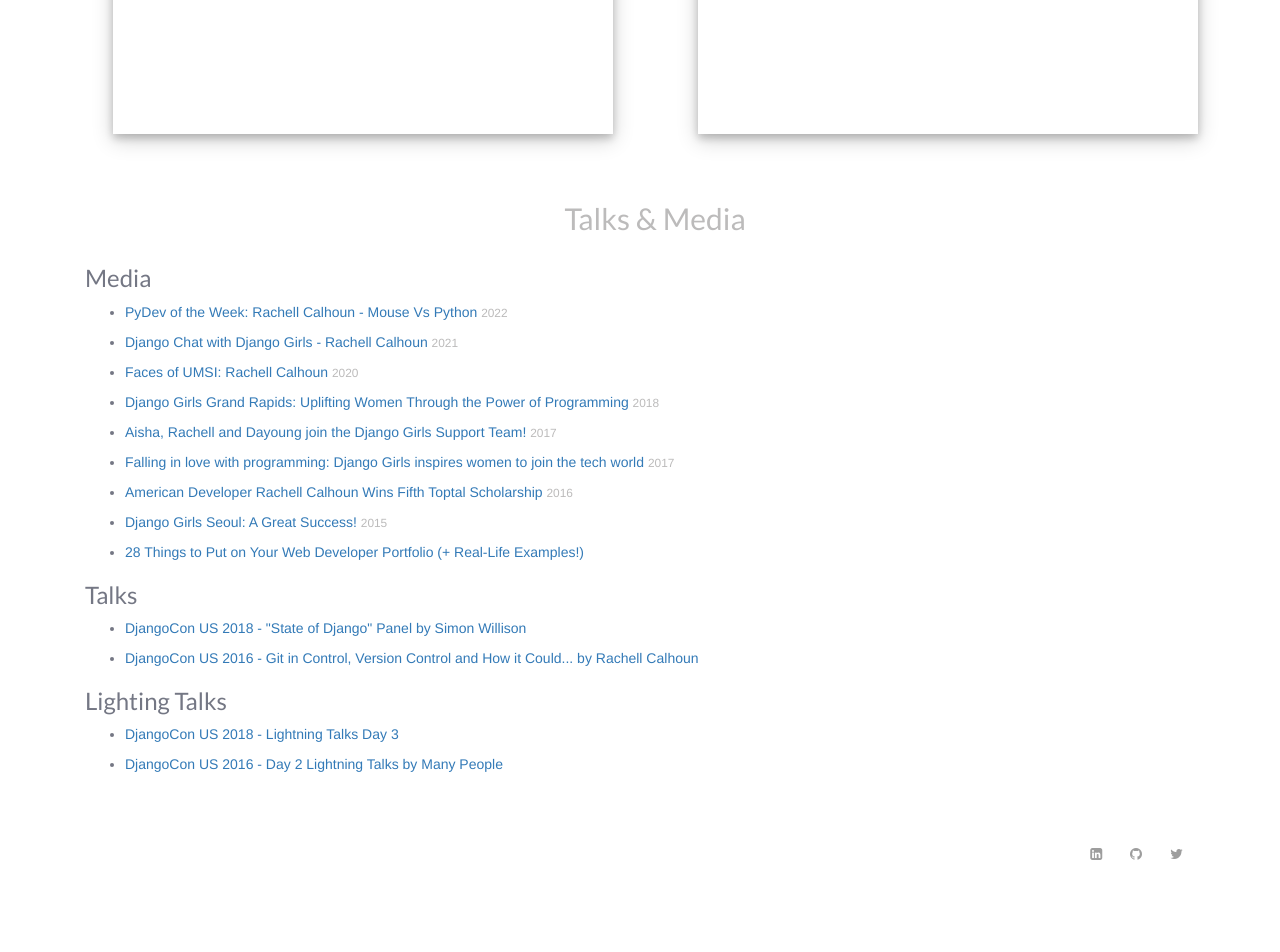
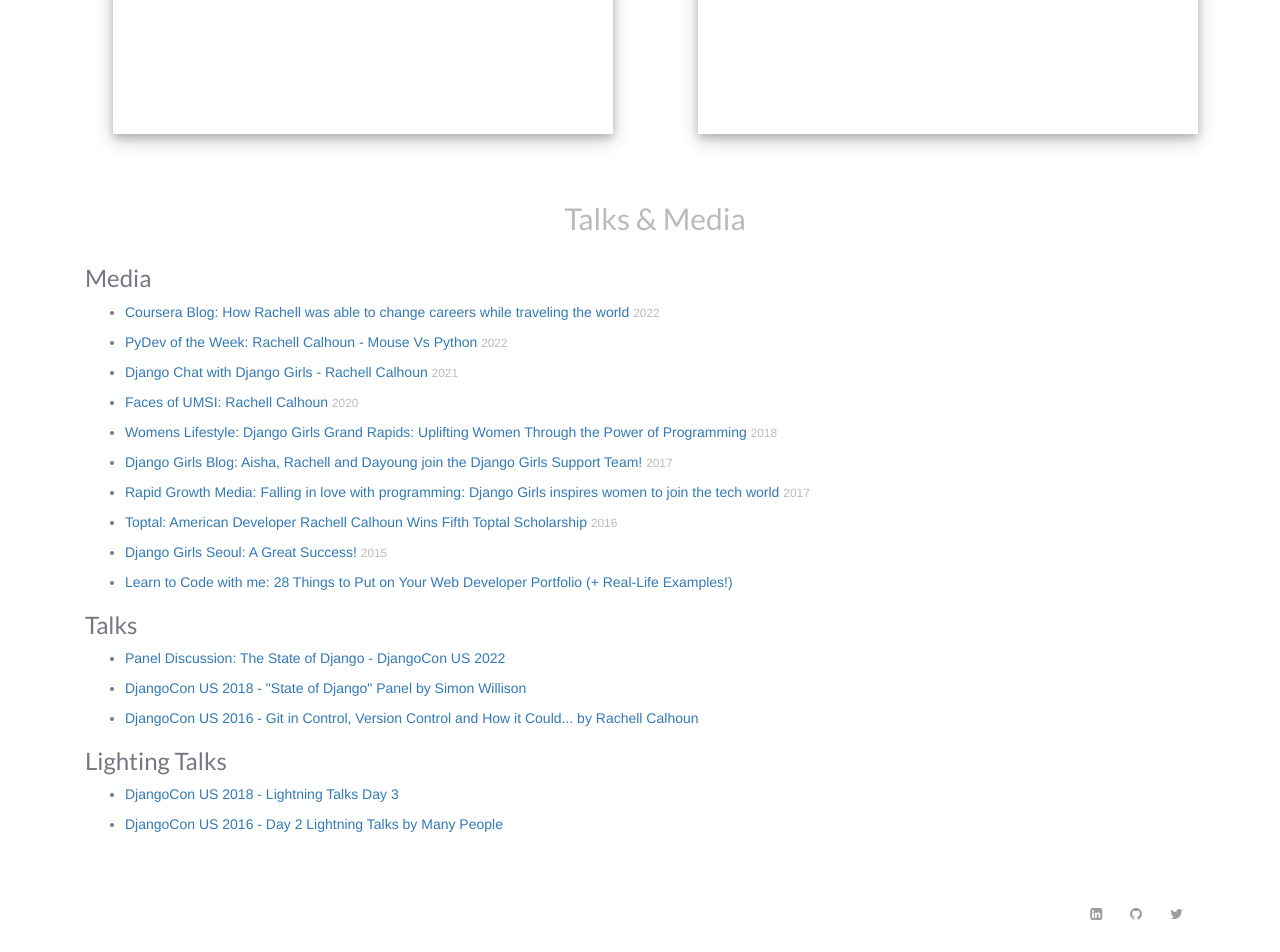
Before and after one commit to RachellCalhoun/mysite, a Django app: page / in a window 1280 px wide. Shown: the part 2100-3052 px from the top of the page. Before the commit the page ends 2960 px from the top, so only its background shows below. Run offline with Django 3.2, Linux system fonts and the light colour scheme; data comes from the database, SQL or seed files in the repository; some libraries are stand-ins or nearby versions; some web fonts are replaced.

Commit message:
add media

```diff
--- a/projects/templates/projects/home.html
+++ b/projects/templates/projects/home.html
@@ -128,6 +128,10 @@
         <h3>Media</h3>
         <ul>
         <li>
+            <p><a href="https://blog.coursera.org/how-rachell-was-able-to-change-careers-while-traveling-the-world/">Coursera Blog: How Rachell was able to change careers while traveling the world</a> <small class="text-muted "> 2022 </small></p>
+        </li>
+
+        <li>
             <p><a href="https://www.blog.pythonlibrary.org/2022/05/30/pydev-of-the-week-rachell-calhoun/">PyDev of the Week: Rachell Calhoun - Mouse Vs Python</a> <small class="text-muted "> 2022 </small></p>
         </li>
         <li>
@@ -137,27 +141,30 @@
             <p><a href="https://www.si.umich.edu/people/faces-umsi/faces-umsi-rachell-calhoun">Faces of UMSI: Rachell Calhoun</a> <small class="text-muted "> 2020 </small></p>
         </li>
         <li>
-            <p><a href="https://www.womenslifestyle.com/2018/03/08/312124/django-girls-grand-rapids-uplifting-women-through-the-power-of-programming">Django Girls Grand Rapids: Uplifting Women Through the Power of Programming</a>
+            <p><a href="https://www.womenslifestyle.com/2018/03/08/312124/django-girls-grand-rapids-uplifting-women-through-the-power-of-programming">Womens Lifestyle: Django Girls Grand Rapids: Uplifting Women Through the Power of Programming</a>
             <small class="text-muted "> 2018 </small></p>
         </li>
         <li>
-            <p><a href="https://blog.djangogirls.org/post/161441846273/aisha-rachell-and-dayoung-join-the-django-girls">Aisha, Rachell and Dayoung join the Django Girls Support Team!</a> <small class="text-muted "> 2017 </small></p>
+            <p><a href="https://blog.djangogirls.org/post/161441846273/aisha-rachell-and-dayoung-join-the-django-girls"> Django Girls Blog: Aisha, Rachell and Dayoung join the Django Girls Support Team!</a> <small class="text-muted "> 2017 </small></p>
         </li>
         <li>
-            <p><a href="https://www.rapidgrowthmedia.com/innovationnews/022417-Django-Girls.aspx">Falling in love with programming: Django Girls inspires women to join the tech world</a> <small class="text-muted "> 2017 </small></p>
+            <p><a href="https://www.rapidgrowthmedia.com/innovationnews/022417-Django-Girls.aspx">Rapid Growth Media: Falling in love with programming: Django Girls inspires women to join the tech world</a> <small class="text-muted "> 2017 </small></p>
         </li>
         <li>
-            <p><a href="https://www.toptal.com/press-center/fifth-scholarship-winner">American Developer Rachell Calhoun Wins Fifth Toptal Scholarship</a> <small class="text-muted "> 2016 </small></p>
+            <p><a href="https://www.toptal.com/press-center/fifth-scholarship-winner">Toptal: American Developer Rachell Calhoun Wins Fifth Toptal Scholarship</a> <small class="text-muted "> 2016 </small></p>
         </li>
         <li>
             <p><a href="https://pyfound.blogspot.com/2015/10/django-girls-seoul-great-success.html">Django Girls Seoul: A Great Success!</a> <small class="text-muted "> 2015 </small></p></li>
         <li>
-            <p><a href="https://learntocodewith.me/posts/portfolio-tips/">28 Things to Put on Your Web Developer Portfolio (+ Real-Life Examples!)</a></p>
+            <p><a href="https://learntocodewith.me/posts/portfolio-tips/">Learn to Code with me: 28 Things to Put on Your Web Developer Portfolio (+ Real-Life Examples!)</a></p>
         </li>
     </ul>
 
     <h3>Talks</h3>
     <ul>
+        <li>
+            <p><a href="https://www.youtube.com/watch?v=IumYtz0G5v0">Panel Discussion: The State of Django - DjangoCon US 2022</a></p>
+        </li>
         <li>
             <p><a href="https://www.youtube.com/watch?v=TrAFQW7Wza0">DjangoCon US 2018 - &quot;State of Django&quot; Panel by Simon Willison</a></p>
         </li>
```
